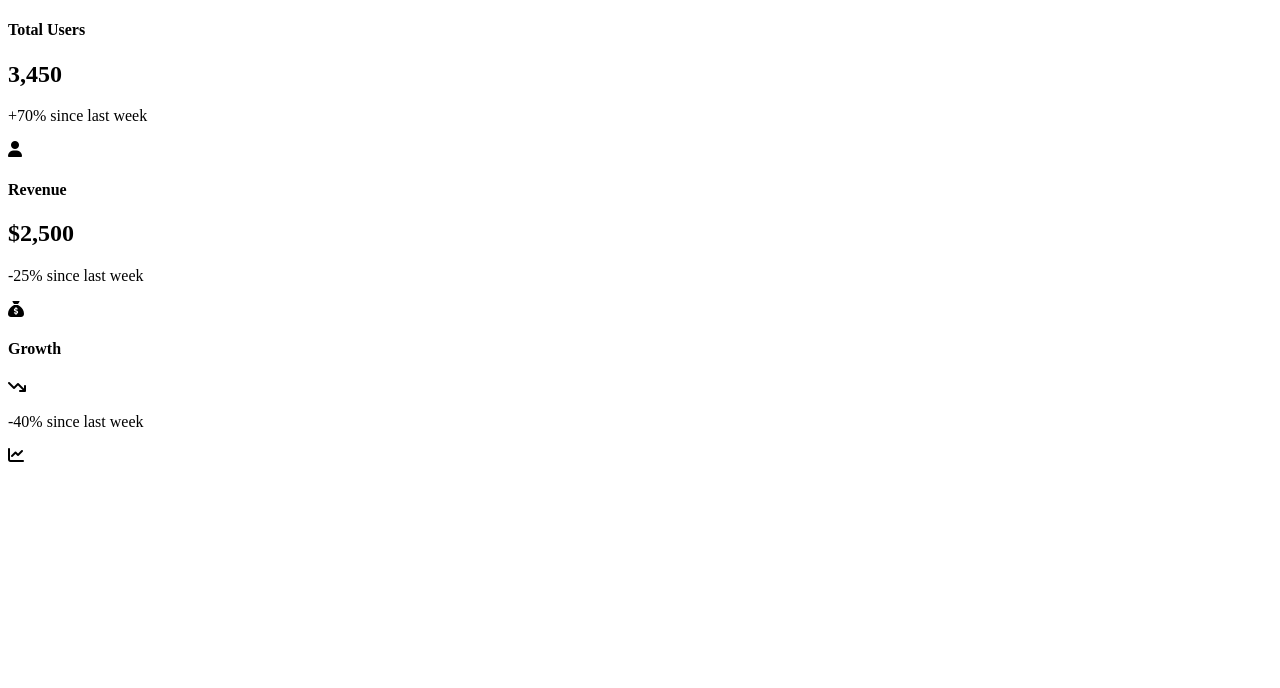
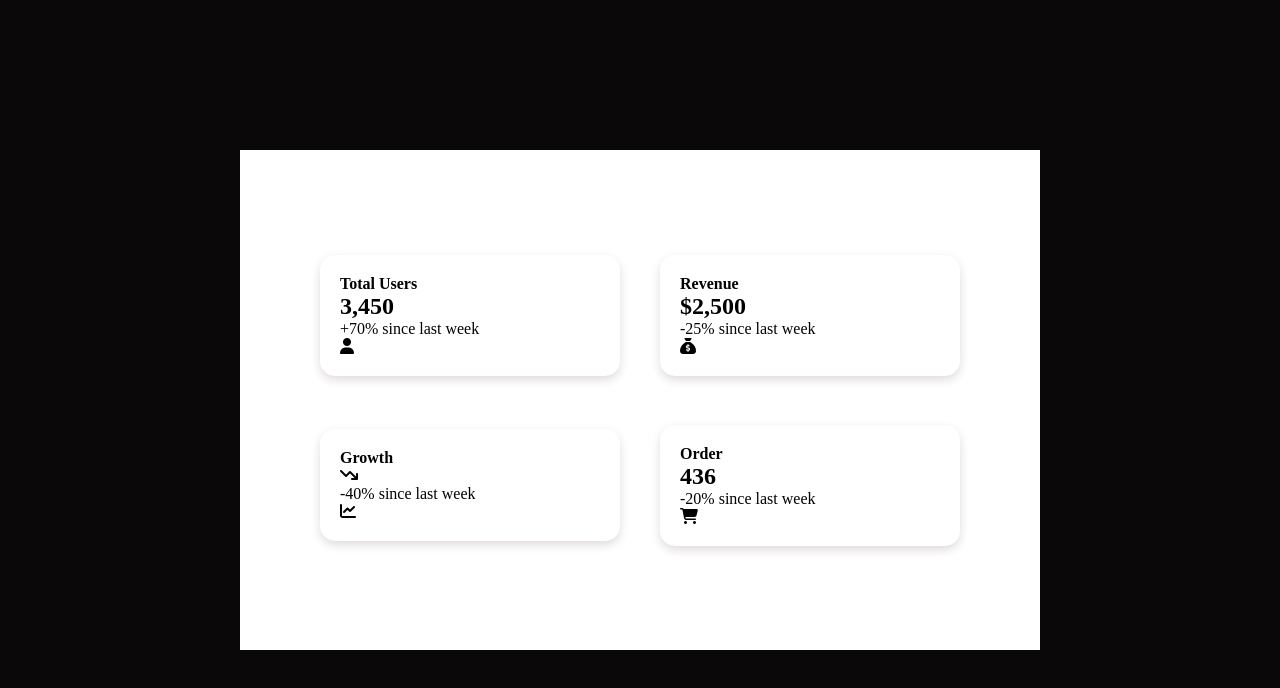
Before and after one commit to Eva-004/Dashboard-stats-card, a plain HTML site: page index.html in a window 1280 px wide. Drawn offline with Linux system fonts and the light colour scheme.

Commit message:
Add css styles to body, dashboard and card

```diff
--- a/index.html
+++ b/index.html
@@ -45,8 +45,13 @@
        </div>
         <div class="card">
             <div class="order">
-
-        </div>
+             <h4>Order</h4>
+             <h2>436</h2>
+             <p class="down">-20% <span>since last week</span></p>
+           </div>
+           <div class="icon">
+                <i class="fa-solid fa-cart-shopping"></i>
+            </div>
         </div>
     </div>
 </body>
--- a/styles.css
+++ b/styles.css
@@ -0,0 +1,33 @@
+*{
+    margin: 0;
+    padding: 0;
+    box-sizing: border-box;
+}
+body{
+  background: rgb(10, 8, 8);
+  font-family: 'Times New Roman', Times, serif;
+  display: flex;
+  justify-content: center;
+  align-items: center;
+  min-height: 100vh;
+}
+.dashboard {
+  background-color: rgb(255, 255, 255);
+  display: grid;
+  grid-template-columns: repeat(2, 1fr);
+  gap: 40px;
+ height: 500px;
+ width: 800px;
+  margin: 50px auto;
+ justify-content: center;
+ align-items: center;
+ padding: 100px;
+}
+
+.card{
+    background-color: #ffffff;
+    width: 300px;
+    padding: 20px;
+    border-radius: 15px;
+    box-shadow: 0 4px 10px rgb(224, 219, 219);
+}
```
